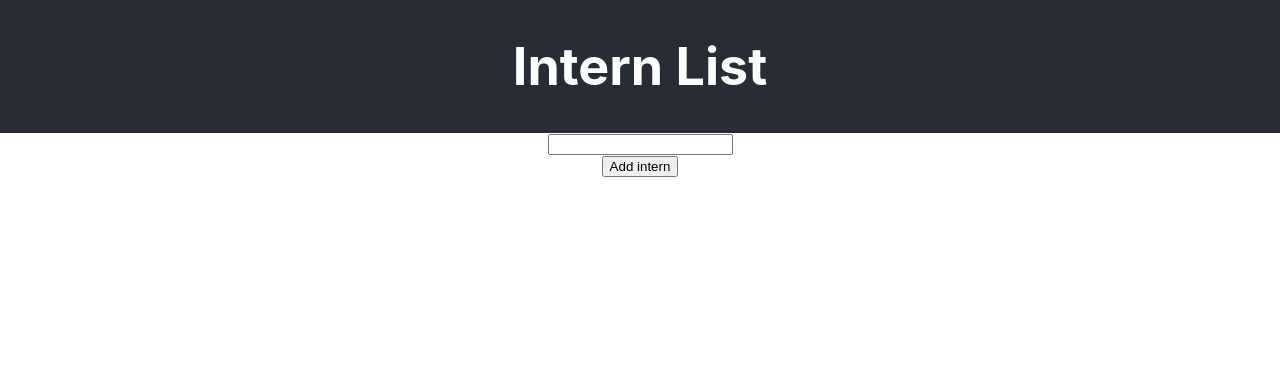
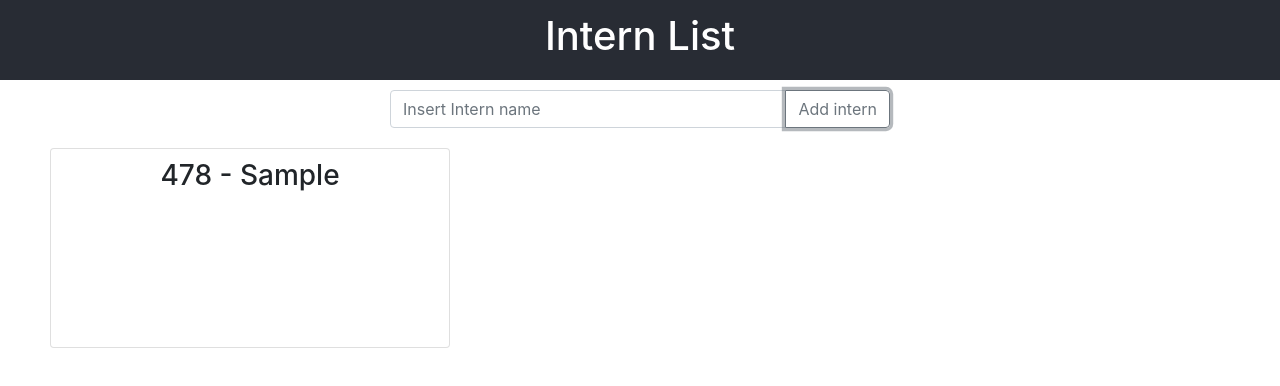
Before and after one commit to ivanishko/internlist, a React (Create React App) app: page / in a window 1280 px wide. Both pictures are taken after typing "Sample" into the empty fields and a click on the button "Add intern". Shown: the top 386 px of the page. Built offline with nearby package versions, Linux system fonts and the light colour scheme.

Commit message:
create Intern

```diff
--- a/public/index.html
+++ b/public/index.html
@@ -1,5 +1,5 @@
 <!DOCTYPE html>
-<html lang="en">
+<html lang="ru">
   <head>
     <meta charset="utf-8" />
     <link rel="icon" href="%PUBLIC_URL%/favicon.ico" />
@@ -24,7 +24,12 @@
       work correctly both with client-side routing and a non-root public URL.
       Learn how to configure a non-root public URL by running `npm run build`.
     -->
-    <title>INTERN LIST</title>
+    <link rel="stylesheet" href="https://stackpath.bootstrapcdn.com/bootstrap/4.1.0/css/bootstrap.min.css"
+          integrity="sha384-9gVQ4dYFwwWSjIDZnLEWnxCjeSWFphJiwGPXr1jddIhOegiu1FwO5qRGvFXOdJZ4"
+          crossorigin="anonymous">
+
+
+    <title>Intern list</title>
   </head>
   <body>
     <noscript>You need to enable JavaScript to run this app.</noscript>
@@ -39,5 +44,16 @@
       To begin the development, run `npm start` or `yarn start`.
       To create a production bundle, use `npm run build` or `yarn build`.
     -->
+    <script src="https://code.jquery.com/jquery-3.3.1.slim.min.js"
+            integrity="sha384-q8i/X+965DzO0rT7abK41JStQIAqVgRVzpbzo5smXKp4YfRvH+8abtTE1Pi6jizo"
+            crossorigin="anonymous"></script>
+
+    <script src="https://cdnjs.cloudflare.com/ajax/libs/popper.js/1.14.0/umd/popper.min.js"
+            integrity="sha384-cs/chFZiN24E4KMATLdqdvsezGxaGsi4hLGOzlXwp5UZB1LY//20VyM2taTB4QvJ"
+            crossorigin="anonymous"></script>
+
+    <script src="https://stackpath.bootstrapcdn.com/bootstrap/4.1.0/js/bootstrap.min.js"
+            integrity="sha384-uefMccjFJAIv6A+rW+L4AHf99KvxDjWSu1z9VI8SKNVmz4sk7buKt/6v9KI65qnm"
+            crossorigin="anonymous"></script>
   </body>
 </html>
--- a/src/App.css
+++ b/src/App.css
@@ -20,3 +20,9 @@
 .App-link {
   color: #09d3ac;
 }
+
+.App-intern-add {
+  max-width: 500px;
+  margin: 10px auto;
+  justify-content: center;
+}
--- a/src/App.js
+++ b/src/App.js
@@ -12,21 +12,17 @@ class App extends React.Component {
     };
 
   onChangeHandler = (event) => {
-    console.log("input change");
     this.setState(
     {internItem:event.target.value})
   };
 
 
-  onClickButtonAdd = (event) => {
-      console.log("button click");
+  onClickButtonAdd = () => {
       const internId =  Math.round(Math.random()*1000);
       const internItem = {
           id:internId,
           intern:this.state.internItem,
-
-
-      }
+      };
 
     this.setState(
         (prevState) => {
@@ -39,6 +35,16 @@ class App extends React.Component {
         () => localStorage.setItem('internList',JSON.stringify(this.state.internList))
   )};
 
+    componentDidMount() {
+        const internList = JSON.parse(localStorage.getItem('internList')) || [];
+        console.log('componentDidMount',this.state);
+        this.setState({
+            internList
+        }
+
+        )
+    }
+
 
   render() {
     console.log(this.state);
@@ -47,21 +53,35 @@ class App extends React.Component {
           <header className="App-header">
             <h1>Intern List</h1>
           </header>
+            <div className="App-intern-add input-group ">
                 <Input
                 type="text"
-              label="Create intern"
+                class="form-control"
+                placeholder="Insert Intern name"
+                label="CreateIntern"
+                ariaLabel="Recipient's username"
+                ariaDescribedby="button-addon2"
                 onChange={this.onChangeHandler}
                 value={this.state.internItem}
-          >
-
-          </Input>
+            />
+                <div className="input-group-append">
                 <Button
+                    className="btn btn-outline-secondary"
                     onClick={this.onClickButtonAdd}
                     text="Add intern"
+                    type="button"
+                    id="button-addon2"
 
                 />
+                </div>
+
+            </div>
+
           <section>
-            <InternList />
+            <InternList
+                internList={this.state.internList}
+                getAllInternList = {this.getAllInternList}
+            />
           </section>
 
 
--- a/src/Components/Button/Button.js
+++ b/src/Components/Button/Button.js
@@ -1,17 +1,18 @@
 import React, {Component} from 'react';
+import "./Button.css"
 
 class Button extends Component {
     render() {
         return (
-            <div>
                 <button
+                    className={this.props.className}
+                    type={this.props.type}
+                    id={this.props.id}
                     onKeyUp={this.props.onKeyUp}
                     onClick={this.props.onClick}
-
                 >
                     {this.props.text}
                 </button>
-            </div>
         );
     }
 }
--- a/src/Components/Input/Input.css
+++ b/src/Components/Input/Input.css
@@ -0,0 +1,3 @@
+.Input {
+    color: brown;
+}
--- a/src/Components/Input/Input.js
+++ b/src/Components/Input/Input.js
@@ -1,15 +1,18 @@
 import React, {Component} from 'react';
-
+import './Input.css'
 class Input extends Component {
     render() {
         return (
-            <div>
                 <input
+                    id={this.props.id}
+                    className={this.props.class}
+                    aria-label={this.props.ariaLabel}
+                    aria-describedby={this.props.ariaDescribedby}
+                    placeholder={this.props.placeholder}
                     type={this.props.type}
                     onChange={this.props.onChange}
                     value={this.props.value}
                 />
-            </div>
         );
     }
 }
--- /dev/null
+++ b/src/Components/Intern/Intern.js
@@ -0,0 +1,17 @@
+import React, {Component} from 'react';
+
+class Intern extends Component {
+    state = {
+
+    };
+    render() {
+        return (
+            <div className="Intern">
+                <h3>{this.props.id} - {this.props.internName}</h3>
+
+            </div>
+        );
+    }
+}
+
+export default Intern;
--- a/src/Components/InternList/InternList.css
+++ b/src/Components/InternList/InternList.css
@@ -0,0 +1,17 @@
+.InternList {
+display: flex;
+}
+
+.InternList ul{
+     display: flex;
+    flex-wrap: wrap;
+
+}
+
+.InternList-li {
+    margin: 10px;
+    padding:  10px;
+    min-width: 400px;
+    min-height: 200px;
+
+}
--- a/src/Components/InternList/InternList.js
+++ b/src/Components/InternList/InternList.js
@@ -1,9 +1,31 @@
 import React, {Component} from 'react';
+import Intern from "../Intern/Intern";
+import "./InternList.css"
 
 class InternList extends Component {
+
+
+    getAllInternList =(internList) => {
+        return internList.map((intern, index) => (
+            <li className="list-group-item InternList-li"
+                key={index}>
+                <Intern
+                    id={intern.id}
+                    internName={intern.intern}
+                />
+
+            </li>
+        ))
+
+    };
+
     render() {
         return (
-            <div>
+            <div className="InternList">
+                <ul>
+                    {this.getAllInternList(this.props.internList)}
+                </ul>
+
 
             </div>
         );
```
Lines whose indentation alone changed are shown as unchanged.
